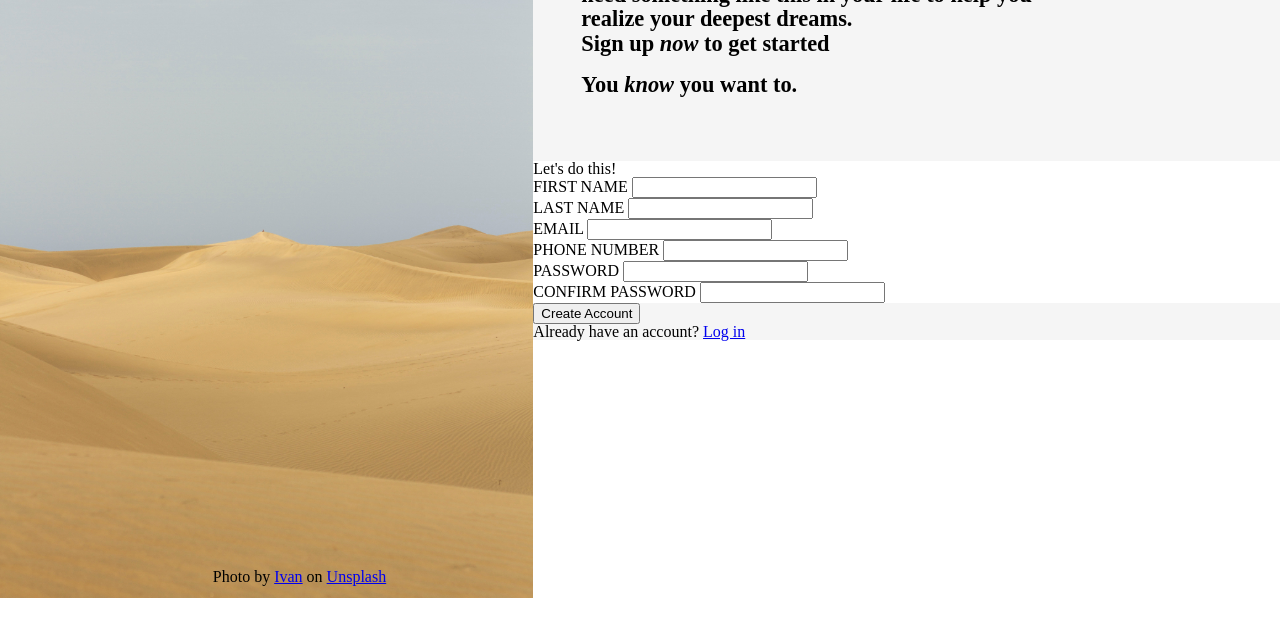
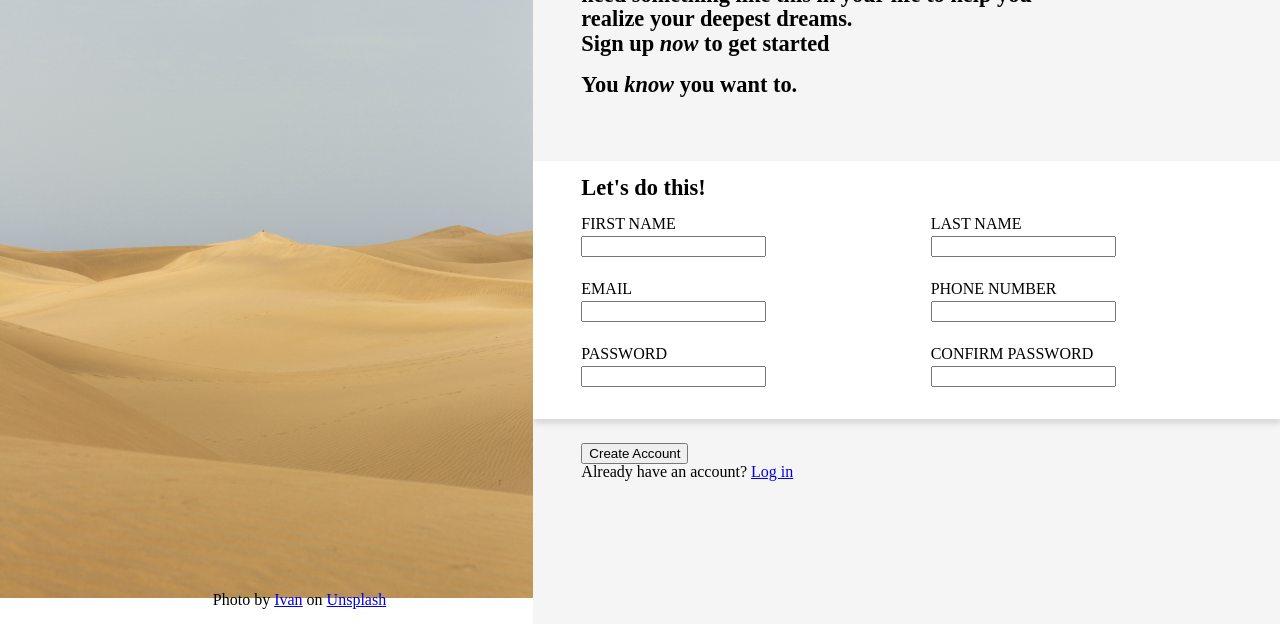
Before and after one commit to hurr-son/signup_form, a plain HTML site: page index.html in a window 1280 px wide. Shown: the part 202-826 px from the top of the page. Before the commit the page ends 803 px from the top, so only its background shows below. Drawn offline with Linux system fonts and the light colour scheme.

Commit message:
alignment and styling is just about right
still some issues here

-form inputs still need to be styled
-possibly different fonts for right half text
-the text over the image needs to somehow be secured to the image
 in order to accomadate window resizing
-remove whitespace from bottom of webpage

```diff
--- a/style.css
+++ b/style.css
@@ -60,7 +60,7 @@ table {
 
 
 .card-body {
-	position: fixed;
+	position: absolute;
 	display: flex;
 	justify-content: center;
 	width: 599px;
@@ -71,6 +71,7 @@ table {
 
 #pic-link {
 	position: absolute;
+
 	width: 599px;
 	text-align: center;
 	bottom: 1em;
@@ -99,3 +100,43 @@ table {
 .background-wrapper {
 	background-color: rgba(154, 154, 154, 0.1);
 }
+
+
+.middle-wrapper {
+	padding-left: 3rem;
+	padding-top: 1rem;
+	padding-bottom: 2rem;
+	box-shadow: 1px 5px 5px rgba(154, 154, 154, 0.3);
+}
+
+.form-container-main {
+	display: grid;
+	grid-template-columns: 1fr 1fr;
+	justify-items: start;
+	grid-row-gap: 1.5rem;
+
+}
+
+.form-child {
+	display: flex;
+	flex: auto;
+	flex-direction: column;
+}
+
+
+label {
+	padding-bottom: 0.25rem;
+}
+
+.letsdo {
+	font-size: 1.4em;
+	font-weight: 600;
+	padding-bottom: 1rem;
+}
+
+.bottom-wrapper {
+	padding-left: 3rem;
+	padding-top: 1.5rem;
+	padding-bottom: 9rem;
+
+}
```
